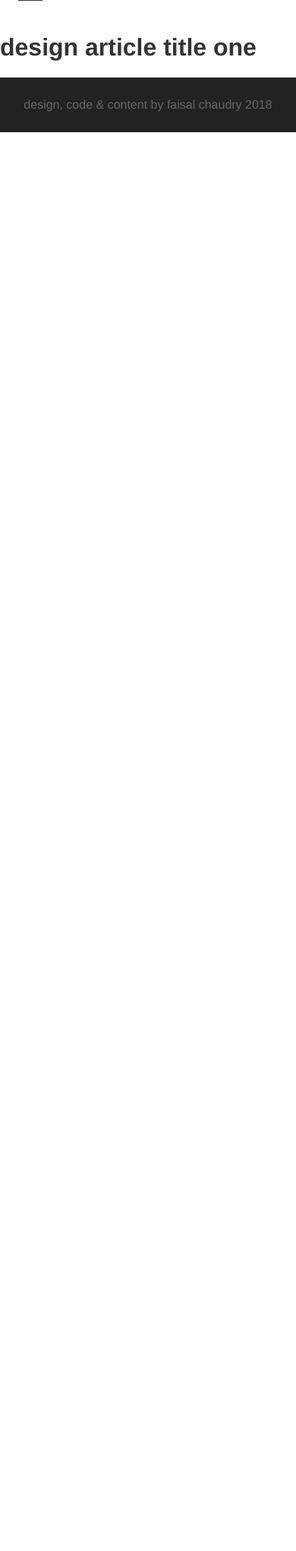
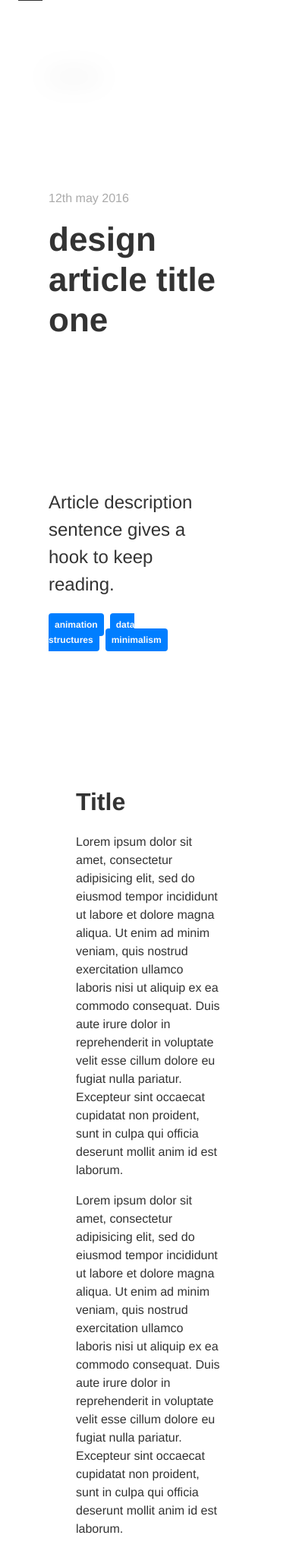
Before and after one commit to faisalchaudryuk/faisal-chaudry, a PHP site: page /article.php?id=101 in a window 390 px wide. Shown: the part 47-2088 px from the top of the page at 76% size. Before the commit the page ends 221 px from the top, so only its background shows below. Run offline with PHP 8.4, Linux system fonts and the light colour scheme; grey boxes are pictures that could not be loaded.

Commit message:
Pre-css Refactor

```diff
--- a/article.php
+++ b/article.php
@@ -10,13 +10,40 @@ if (isset($_GET["id"])) {
 
 $page = "article";
 $pageTitle = "Faisal | " . $article["title"];
-
+$tags = $article["tags"];
 ?>
 <?php include("inc/header.php"); ?>
 <?php include("inc/nav.php"); ?>
 <main>
-  <div class="main-content">
-    <h1><?php echo $article["title"]; ?></h1>
+  <div class="main-article-content">
+    <header class="article-header">
+      <div class="article-cover-wrapper">
+        <div class="testing" style="background-image: url(<?php echo $article["cover"]; ?>")>
+        </div>
+      </div>
+      <div class="article-info testing2">
+          <div class="article-info-wrapper testing3">
+            <div>
+              <p class="article-date grey-text"><?php echo $article["date"]; ?></p>
+              <h1 class="article-title"><?php echo $article["title"]; ?></h1>
+            </div>
+            <div>
+              <p class="article-description"><?php echo $article["description"]; ?></p>
+              <?php for ($i=0; $i < count($tags) ; $i++) { echo "<p class='article-tag'>".$tags[$i]."</p>"; } ?>
+            </div>
+          </div>
+      </div>
+    </header>
+    <section class="article-content-wrapper">
+      <div class="article-content">
+        <h1>Title</h1>
+        <p>Lorem ipsum dolor sit amet, consectetur adipisicing elit, sed do eiusmod tempor incididunt ut labore et dolore magna aliqua. Ut enim ad minim veniam, quis nostrud exercitation ullamco laboris nisi ut aliquip ex ea commodo consequat. Duis aute irure dolor in reprehenderit in voluptate velit esse cillum dolore eu fugiat nulla pariatur. Excepteur sint occaecat cupidatat non proident, sunt in culpa qui officia deserunt mollit anim id est laborum.</p>
+        <p>Lorem ipsum dolor sit amet, consectetur adipisicing elit, sed do eiusmod tempor incididunt ut labore et dolore magna aliqua. Ut enim ad minim veniam, quis nostrud exercitation ullamco laboris nisi ut aliquip ex ea commodo consequat. Duis aute irure dolor in reprehenderit in voluptate velit esse cillum dolore eu fugiat nulla pariatur. Excepteur sint occaecat cupidatat non proident, sunt in culpa qui officia deserunt mollit anim id est laborum.</p>
+        <p>Lorem ipsum dolor sit amet, consectetur adipisicing elit, sed do eiusmod tempor incididunt ut labore et dolore magna aliqua. Ut enim ad minim veniam, quis nostrud exercitation ullamco laboris nisi ut aliquip ex ea commodo consequat. Duis aute irure dolor in reprehenderit in voluptate velit esse cillum dolore eu fugiat nulla pariatur. Excepteur sint occaecat cupidatat non proident, sunt in culpa qui officia deserunt mollit anim id est laborum.</p>
+        <p>Lorem ipsum dolor sit amet, consectetur adipisicing elit, sed do eiusmod tempor incididunt ut labore et dolore magna aliqua. Ut enim ad minim veniam, quis nostrud exercitation ullamco laboris nisi ut aliquip ex ea commodo consequat. Duis aute irure dolor in reprehenderit in voluptate velit esse cillum dolore eu fugiat nulla pariatur. Excepteur sint occaecat cupidatat non proident, sunt in culpa qui officia deserunt mollit anim id est laborum.</p>
+        <p>Lorem ipsum dolor sit amet, consectetur adipisicing elit, sed do eiusmod tempor incididunt ut labore et dolore magna aliqua. Ut enim ad minim veniam, quis nostrud exercitation ullamco laboris nisi ut aliquip ex ea commodo consequat. Duis aute irure dolor in reprehenderit in voluptate velit esse cillum dolore eu fugiat nulla pariatur. Excepteur sint occaecat cupidatat non proident, sunt in culpa qui officia deserunt mollit anim id est laborum.</p>
+      </div>
+    </section>
   </div>
 </main>
 <?php include("inc/footer.php"); ?>
--- a/css/styles.css
+++ b/css/styles.css
@@ -224,7 +224,7 @@ footer {
   justify-content: space-between;
 }
 
-.article-timestamp {
+.article-date {
   margin: 0;
   text-transform: lowercase;
 }
@@ -238,10 +238,16 @@ footer {
   font-size: 24px;
 }
 
-.article-link {
-  color: #007eff;
+.article-tag {
+  display: inline;
+  color: #fafafa;
   font-weight: bold;
+  font-size: 12px;
   text-transform: lowercase;
+  margin-right: 8px;
+  padding: 8px;
+  background-color: #007eff;
+  border-radius: 4px;
 }
 
 .fill-div-link {
@@ -258,6 +264,56 @@ footer {
 .fill-div-link:hover {
   border: none;
 }
+
+/* ARTICLE */
+
+.main-article-content {
+  display: flex;
+  flex-direction: column;
+}
+
+.article-header {
+  display: flex;
+  width: 100%;
+  height: 95%;
+}
+
+.article-cover-wrapper {
+  display: flex;
+  flex-direction: column;
+  width: 50%;
+  padding: 64px;
+}
+
+.testing {
+  width: 100%;
+  height: 100%;
+  overflow: hidden;
+  background-size: cover;
+  background-position: center;
+  border-radius: 16px;
+  box-shadow: 0px 16px 35px 1px rgba(0,0,0,0.4);
+}
+
+.testing2 {
+  background-image: none;
+}
+
+.testing3 {
+  padding-left: 64px;
+}
+
+.article-content-wrapper {
+  display: flex;
+  flex-direction: column;
+  align-items: center;
+}
+
+.article-content {
+  max-width: 600px;
+  margin: 64px 100px;
+}
+
 
 @media only screen and (max-width: 600px) {
     .main-content {
@@ -284,4 +340,8 @@ footer {
     .article-info {
       width: 100%;
     }
+
+    .article-header {
+      flex-direction: column;
+    }
 }
--- a/inc/data.php
+++ b/inc/data.php
@@ -1,99 +1,105 @@
 <?php
 $catalog[101] = [
-  "timestamp" => "12th may 2016",
+  "id" => 1,
+  "category" => "design",
+  "date" => "12th may 2016",
   "title" => "design article title one",
-  "category" => "design",
   "description" => "Article description sentence gives a hook to keep reading.",
+  "tags" => ["Animation", "Data Structures", "Minimalism"],
   "link" => "article.php?id=101",
-  "img" => "https://vignette.wikia.nocookie.net/cuphead/images/8/80/Cool.gif/revision/latest?cb=20171210174907",
+  "cover" => "https://vignette.wikia.nocookie.net/cuphead/images/8/80/Cool.gif/revision/latest?cb=20171210174907",
+  "content" => "THIS IS THE HTML STRING"
 ];
 $catalog[102] = [
-  "timestamp" => "13th may 2016",
+  "date" => "13th may 2016",
   "title" => "design article title two",
   "category" => "design",
   "description" => "Article description sentence gives a hook to keep reading.",
+  "tags" => ["TAG 1", "TAG 2", "TAG 3"],
   "link" => "article.php?id=102",
-  "img" => "https://media0.giphy.com/media/3o6Zth3OnNv6qDGQ9y/giphy.gif",
+  "cover" => "https://media0.giphy.com/media/3o6Zth3OnNv6qDGQ9y/giphy.gif",
 ];
 $catalog[103] = [
-  "timestamp" => "14th may 2016",
+  "date" => "14th may 2016",
   "title" => "design article title three",
   "category" => "design",
   "description" => "Article description sentence gives a hook to keep reading.",
+  "tags" => ["TAG 1", "TAG 2", "TAG 3"],
   "link" => "article.php?id=103",
-  "img" => "https://media.giphy.com/media/26xBGd4ho9zZptWbC/200.gif",
+  "cover" => "https://media.giphy.com/media/26xBGd4ho9zZptWbC/200.gif",
 ];
 $catalog[104] = [
-  "timestamp" => "14th may 2016",
-  "title" => "design article title four",
+  "date" => "14th may 2016",
+  "title" => "Designing a clothing line for Stormzy in 24 hours.",
   "category" => "design",
-  "description" => "Article description sentence gives a hook to keep reading.",
+  "description" => "How we designed a clothing line for Stormzy in 24 hours, from intital concepts to final lookbook.",
+  "tags" => ["Clothing", "Graphic Design", "Branding"],
   "link" => "article.php?id=104",
-  "img" => "https://media2.giphy.com/avatars/nikdudukovic/ylDRTR05sy6M.gif",
+  "cover" => "https://media2.giphy.com/avatars/nikdudukovic/ylDRTR05sy6M.gif",
 ];
 
 $catalog[201] = [
-  "timestamp" => "12th may 2016",
+  "date" => "12th may 2016",
   "title" => "engineering article title one",
   "category" => "engineering",
   "description" => "Article description sentence gives a hook to keep reading.",
   "link" => "article.php?id=201",
-  "img" => "img/nav-logo.svg",
+  "cover" => "cover/nav-logo.svg",
 ];
 $catalog[202] = [
-  "timestamp" => "13th may 2016",
+  "date" => "13th may 2016",
   "title" => "engineering article title two",
   "category" => "engineering",
   "description" => "Article description sentence gives a hook to keep reading.",
   "link" => "article.php?id=202",
-  "img" => "img/nav-logo.svg",
+  "cover" => "cover/nav-logo.svg",
 ];
 $catalog[203] = [
-  "timestamp" => "14th may 2016",
+  "date" => "14th may 2016",
   "title" => "engineering article title three",
   "category" => "engineering",
   "description" => "Article description sentence gives a hook to keep reading.",
   "link" => "article.php?id=203",
-  "img" => "img/nav-logo.svg",
+  "cover" => "cover/nav-logo.svg",
 ];
 $catalog[204] = [
-  "timestamp" => "14th may 2016",
+  "date" => "14th may 2016",
   "title" => "engineering article title four",
   "category" => "engineering",
   "description" => "Article description sentence gives a hook to keep reading.",
   "link" => "article.php?id=204",
-  "img" => "img/nav-logo.svg",
+  "cover" => "cover/nav-logo.svg",
 ];
 
 $catalog[301] = [
-  "timestamp" => "12th may 2016",
+  "date" => "12th may 2016",
   "title" => "audio article title one",
   "category" => "audio",
   "description" => "Article description sentence gives a hook to keep reading.",
   "link" => "article.php?id=301",
-  "img" => "img/nav-logo.svg",
+  "cover" => "cover/nav-logo.svg",
 ];
 $catalog[302] = [
-  "timestamp" => "13th may 2016",
+  "date" => "13th may 2016",
   "title" => "audio article title two",
   "category" => "audio",
   "description" => "Article description sentence gives a hook to keep reading.",
   "link" => "article.php?id=302",
-  "img" => "img/nav-logo.svg",
+  "cover" => "cover/nav-logo.svg",
 ];
 $catalog[303] = [
-  "timestamp" => "14th may 2016",
+  "date" => "14th may 2016",
   "title" => "audio article title three",
   "category" => "audio",
   "description" => "Article description sentence gives a hook to keep reading.",
   "link" => "article.php?id=303",
-  "img" => "img/nav-logo.svg",
+  "cover" => "cover/nav-logo.svg",
 ];
 $catalog[304] = [
-  "timestamp" => "14th may 2016",
+  "date" => "14th may 2016",
   "title" => "audio article title four",
   "category" => "audio",
   "description" => "Article description sentence gives a hook to keep reading.",
   "link" => "article.php?id=304",
-  "img" => "img/nav-logo.svg",
+  "cover" => "cover/nav-logo.svg",
 ];
--- a/index.php
+++ b/index.php
@@ -8,7 +8,7 @@ $pageTitle = "Faisal Chaudry";
         <div class="home-intro-content">
           <div class="heading">
             <h1>the living portfolio of <span class="grey-text"><a href="about.php">faisal chaudry</a></span>.</h1>
-            <p>a record of my work in <a href="category.php?cat=design">design</a>, <a href="category.php?cat=engineering">engineering</a> &amp; <a href="category.php?cat=audio">audio</a>.</p>
+            <p>a record of my thoughts &amp; work in <a href="category.php?cat=design">design</a>, <a href="category.php?cat=engineering">engineering</a> &amp; <a href="category.php?cat=audio">audio</a>.</p>
           </div>
         </div>
       </div>
```
Also changed, not shown: category.php (+7 -7 lines), inc/connections.php (added, +7 -0 lines).
